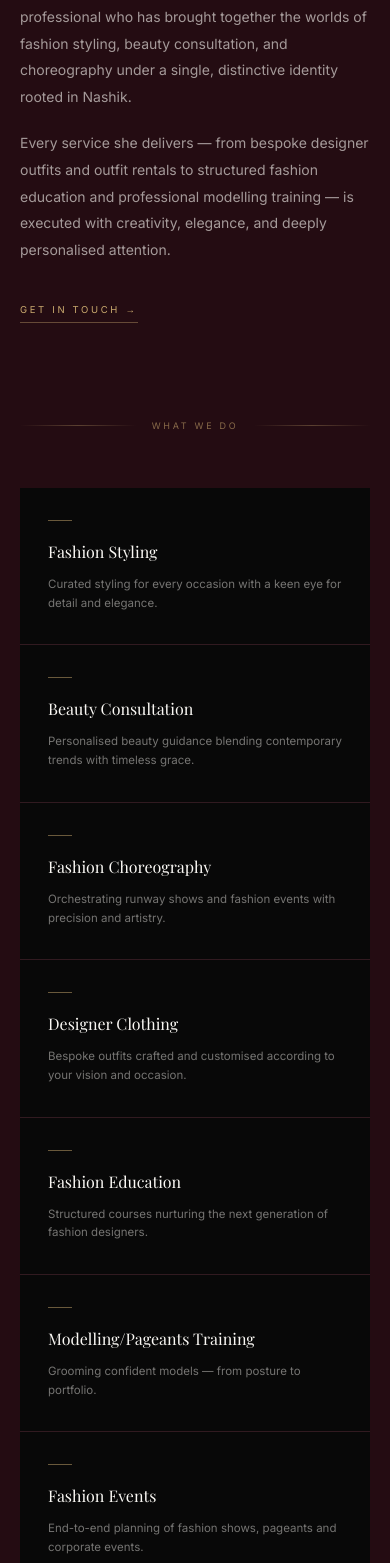
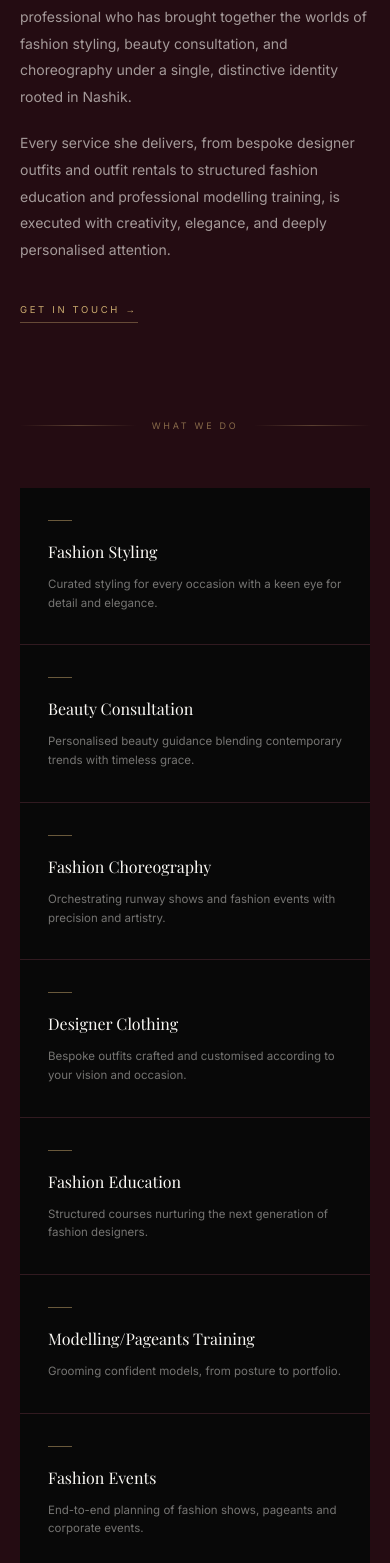
Before and after one commit to omupare56/Rasika-Nupur-Website, a React (Vite) app: page / in a window 390 px wide. Shown: the part 1685-3248 px from the top of the page. Built offline with nearby package versions, Linux system fonts and the light colour scheme; a web font is replaced by a local one.

Commit message:
Fix mobile layout, add Pageant navigation, and update content

```diff
--- a/src/components/layout/Footer.tsx
+++ b/src/components/layout/Footer.tsx
@@ -66,7 +66,7 @@ export function Footer() {
               <span className="font-sans text-[7.5px] tracking-[0.32em] uppercase text-[#c9a96e] mt-1">Luxury Fashion · Nashik</span>
             </a>
             <p className="font-sans text-[#faf8f4]/42 text-[12.5px] leading-[1.9] max-w-[290px] mb-8">
-              A multifaceted luxury fashion house under the creative vision of Ms. Rasika Nupur — bringing designer clothing, education, modelling, and event excellence under one identity.
+              A multifaceted luxury fashion house under the creative vision of Ms. Rasika Nupur, bringing designer clothing, education, modelling, and event excellence under one identity.
             </p>
             {/* Brands */}
             <div className="space-y-2 mb-7">
--- a/src/components/layout/Navbar.tsx
+++ b/src/components/layout/Navbar.tsx
@@ -7,6 +7,7 @@ const navLinks = [
   { name: 'About',     href: '#about' },
   { name: 'Ghhunggroo',  href: '#ghungroo' },
   { name: 'Ccottonqueen', href: '#ccottonqueen' },
+  { name: 'Pageant',      href: '#face-of-maharashtra' },
   { name: 'Institute', href: '#institute' },
   { name: 'Modelling', href: '#modelling' },
   { name: 'Events',    href: '#events' },
--- a/src/components/sections/About.tsx
+++ b/src/components/sections/About.tsx
@@ -11,7 +11,7 @@ const pillars = [
   { title: 'Fashion Choreography', desc: 'Orchestrating runway shows and fashion events with precision and artistry.' },
   { title: 'Designer Clothing', desc: 'Bespoke outfits crafted and customised according to your vision and occasion.' },
   { title: 'Fashion Education', desc: 'Structured courses nurturing the next generation of fashion designers.' },
-  { title: 'Modelling/Pageants Training', desc: 'Grooming confident models — from posture to portfolio.' },
+  { title: 'Modelling/Pageants Training', desc: 'Grooming confident models, from posture to portfolio.' },
   { title: 'Fashion Events', desc: 'End-to-end planning of fashion shows, pageants and corporate events.' },
 ];
 
@@ -78,7 +78,7 @@ export function About() {
                 Ms. Rasika Nupur is a multifaceted creative professional who has brought together the worlds of fashion styling, beauty consultation, and choreography under a single, distinctive identity rooted in Nashik.
               </p>
               <p className="font-sans text-[#faf8f4]/60 text-sm leading-[1.9] mb-8">
-                Every service she delivers — from bespoke designer outfits and outfit rentals to structured fashion education and professional modelling training — is executed with creativity, elegance, and deeply personalised attention.
+                Every service she delivers, from bespoke designer outfits and outfit rentals to structured fashion education and professional modelling training, is executed with creativity, elegance, and deeply personalised attention.
               </p>
               <a href="#contact" className="inline-flex items-center gap-3 font-sans text-[9.5px] tracking-[0.28em] uppercase text-[#c9a96e] border-b border-[#c9a96e]/40 pb-1 hover:border-[#c9a96e] transition-colors duration-300">
                 Get in Touch →
--- a/src/components/sections/Ccottonqueen.tsx
+++ b/src/components/sections/Ccottonqueen.tsx
@@ -14,7 +14,7 @@ export function Ccottonqueen() {
 
         <div className="grid grid-cols-1 lg:grid-cols-2 gap-16 lg:gap-24 items-center">
 
-          {/* Right: image — shown first on mobile via order */}
+          {/* Right: image - shown first on mobile via order */}
           <motion.div
             initial={{ opacity: 0, x: 40 }}
             animate={inView ? { opacity: 1, x: 0 } : {}}
@@ -31,7 +31,7 @@ export function Ccottonqueen() {
               <div className="absolute inset-0 bg-gradient-to-t from-[#080808]/30 to-transparent" />
             </div>
             {/* Badge */}
-            <div className="absolute top-6 -left-4 lg:-left-10 bg-[#080808] border border-[#c9a96e]/30 px-5 py-4">
+            <div className="absolute bottom-6 lg:bottom-auto lg:top-6 -left-4 lg:-left-10 bg-[#080808] border border-[#c9a96e]/30 px-5 py-4">
               <p className="font-sans text-[8px] tracking-[0.3em] uppercase text-[#c9a96e] mb-1">Speciality</p>
               <p className="font-serif text-[#faf8f4] text-sm">Jaipuri Cotton</p>
             </div>
@@ -75,7 +75,7 @@ export function Ccottonqueen() {
                 Ccottonqueen is a dedicated fashion brand specialising in the manufacture, wholesale, and retail of high-quality Jaipur cotton dresses, bringing the craftsmanship and heritage of Jaipur's celebrated textile tradition to modern wardrobes.
               </p>
               <p className="font-sans text-[#faf8f4]/58 text-sm leading-[1.95] mb-10">
-                Every piece in the collection is chosen for its fabric quality, comfort, and authenticity — making Ccottonqueen the preferred destination for those who value effortless elegance in everyday fashion.
+                Every piece in the collection is chosen for its fabric quality, comfort, and authenticity, making Ccottonqueen the preferred destination for those who value effortless elegance in everyday fashion.
               </p>
 
               {/* Three pillars */}
--- a/src/components/sections/Events.tsx
+++ b/src/components/sections/Events.tsx
@@ -19,7 +19,7 @@ const events = [
   },
   {
     title: 'Beauty Pageants',
-    desc: 'Comprehensive organisation and grooming for beauty pageants — from auditions to crowning night.',
+    desc: 'Comprehensive organisation and grooming for beauty pageants, from auditions to crowning night.',
     img: ev2,
     wide: false,
   },
@@ -43,7 +43,7 @@ const events = [
   },
   {
     title: 'Event Planning & Execution',
-    desc: 'Full-spectrum event management — from creative ideation through flawless on-the-night execution.',
+    desc: 'Full-spectrum event management, from creative ideation through flawless on-the-night execution.',
     img: ev6,
     wide: true,
   },
@@ -84,7 +84,7 @@ export function Events() {
             transition={{ duration: 0.9, delay: 0.28, ease }}
             className="font-sans text-[#080808]/55 text-sm leading-[1.9] max-w-sm md:text-right"
           >
-            From intimate grooming showcases to large-scale fashion productions — every event is crafted with vision, precision and artistry.
+            From intimate grooming showcases to large-scale fashion productions, every event is crafted with vision, precision and artistry.
           </motion.p>
         </div>
 
--- a/src/components/sections/Gallery.tsx
+++ b/src/components/sections/Gallery.tsx
@@ -5,7 +5,7 @@ const ease = [0.22, 1, 0.36, 1] as const;
 
 // ── Gallery images served from public/gallery/ ────────────────────────────────
 // Files in public/ are copied verbatim to the dist root by Vite and served at /
-// in both development and Vercel production — no hashing, no path transforms.
+// in both development and Vercel production - no hashing, no path transforms.
 // This replaces the deprecated `import.meta.glob(..., { as: 'url' })` approach
 // which produced broken URLs on Vercel.
 //
@@ -15,7 +15,7 @@ const CONTAIN_FILES = [
   'SJT_4306.JPG.jpeg',
 ];
 
-// Filenames sorted alphabetically — same deterministic order as before.
+// Filenames sorted alphabetically - same deterministic order as before.
 const GALLERY_FILES = [
   'Body_Shape_Editor1758046932781.jpg (1).jpeg',
   'FB_IMG_1738668379261.jpg.jpeg',
@@ -168,7 +168,7 @@ export function Gallery() {
       <section ref={ref} id="gallery" className="bg-[#080808] py-28 md:py-36 overflow-hidden">
         <div className="max-w-screen-xl mx-auto px-5 sm:px-8 lg:px-12">
 
-          {/* ── Section header — unchanged ──────────────────────────── */}
+          {/* == Section header - unchanged =========================== */}
           <div className="flex flex-col md:flex-row md:items-end md:justify-between gap-6 mb-16">
             <div>
               <motion.span
--- a/src/components/sections/Institute.tsx
+++ b/src/components/sections/Institute.tsx
@@ -7,7 +7,7 @@ const ease = [0.22, 1, 0.36, 1] as const;
 const courses = [
   {
     name: 'Complete Designer Diploma',
-    desc: 'A comprehensive programme covering the full spectrum of fashion design — from conceptualisation and sketching to garment construction and final presentation.',
+    desc: 'A comprehensive programme covering the full spectrum of fashion design, from conceptualisation and sketching to garment construction and final presentation.',
     tag: 'Diploma',
   },
   {
@@ -17,12 +17,12 @@ const courses = [
   },
   {
     name: 'Textile Designing',
-    desc: 'Explore the art of textile creation — understanding fabrics, weaves, prints, and surface design techniques.',
+    desc: 'Explore the art of textile creation: understanding fabrics, weaves, prints, and surface design techniques.',
     tag: 'Specialisation',
   },
   {
     name: 'Hand Embroidery & Aari Work',
-    desc: 'Learn the intricate crafts of hand embroidery and Aari needle work — a timeless skill in high demand across bridal and couture fashion.',
+    desc: 'Learn the intricate crafts of hand embroidery and Aari needle work, a timeless skill in high demand across bridal and couture fashion.',
     tag: 'Craft',
   },
   {
@@ -32,7 +32,7 @@ const courses = [
   },
   {
     name: 'Fashion Illustration',
-    desc: 'Develop the ability to visualise and communicate fashion ideas through professional illustration — the language of every designer.',
+    desc: 'Develop the ability to visualise and communicate fashion ideas through professional illustration, the language of every designer.',
     tag: 'Creative',
   },
 ];
@@ -98,7 +98,7 @@ export function Institute() {
               transition={{ duration: 0.9, delay: 0.25, ease }}
               className="font-sans text-[#080808]/55 text-sm leading-[1.9]"
             >
-              Our fashion designing institute offers structured, career-oriented courses designed to nurture creativity and technical skill — empowering the next generation of designers with knowledge, craft, and industry readiness.
+              Our fashion designing institute offers structured, career-oriented courses designed to nurture creativity and technical skill, empowering the next generation of designers with knowledge, craft, and industry readiness.
             </motion.p>
           </div>
 
--- a/src/components/sections/Modelling.tsx
+++ b/src/components/sections/Modelling.tsx
@@ -66,7 +66,7 @@ export function Modelling() {
               transition={{ duration: 0.9, delay: 0.28, ease }}
               className="font-sans text-[#faf8f4]/55 text-sm leading-[1.9] mb-10"
             >
-              A trailblazing institution dedicated to grooming confident, camera-ready models from the ground up — covering every dimension of professional modelling, from posture to personal branding.
+              A trailblazing institution dedicated to grooming confident, camera-ready models from the ground up, covering every dimension of professional modelling, from posture to personal branding.
             </motion.p>
 
             {/* Image */}
--- a/src/components/sections/Session06Registration.tsx
+++ b/src/components/sections/Session06Registration.tsx
@@ -98,7 +98,7 @@ export function Session06Registration({ isOpen, onClose }: Session06Registration
   const handleWhatsApp = () => {
     if (!validate()) return;
     const msg = [
-      "FACE OF MAHARASHTRA — SEASON 6",
+      "FACE OF MAHARASHTRA: SEASON 6",
       "NASHIK AUDITION REGISTRATION",
       "",
       `Name: ${form.name}`,
@@ -339,7 +339,7 @@ export function Session06Registration({ isOpen, onClose }: Session06Registration
               </p>
               {/* QR Code */}
               <div className="flex flex-col items-center mb-6">
-                <div className="border border-[#c9a96e]/20 p-4 inline-flex items-center justify-center mb-3 bg-white">
+                <div className="border border-[#c9a96e]/20 p-4 w-52 mx-auto flex items-center justify-center mb-3 bg-white">
                   <img src={phonePeQR} alt="PhonePe QR Code" className="w-52 h-auto max-w-full object-contain" />
                 </div>
                 <p className="font-sans text-[9px] tracking-[0.22em] uppercase text-[#c9a96e]/50">Pay via PhonePe</p>
```
Also changed, not shown: src/components/sections/FaceOfMaharashtra.tsx (+12 -12 lines), src/components/sections/Hero.tsx (+19 -19 lines).
